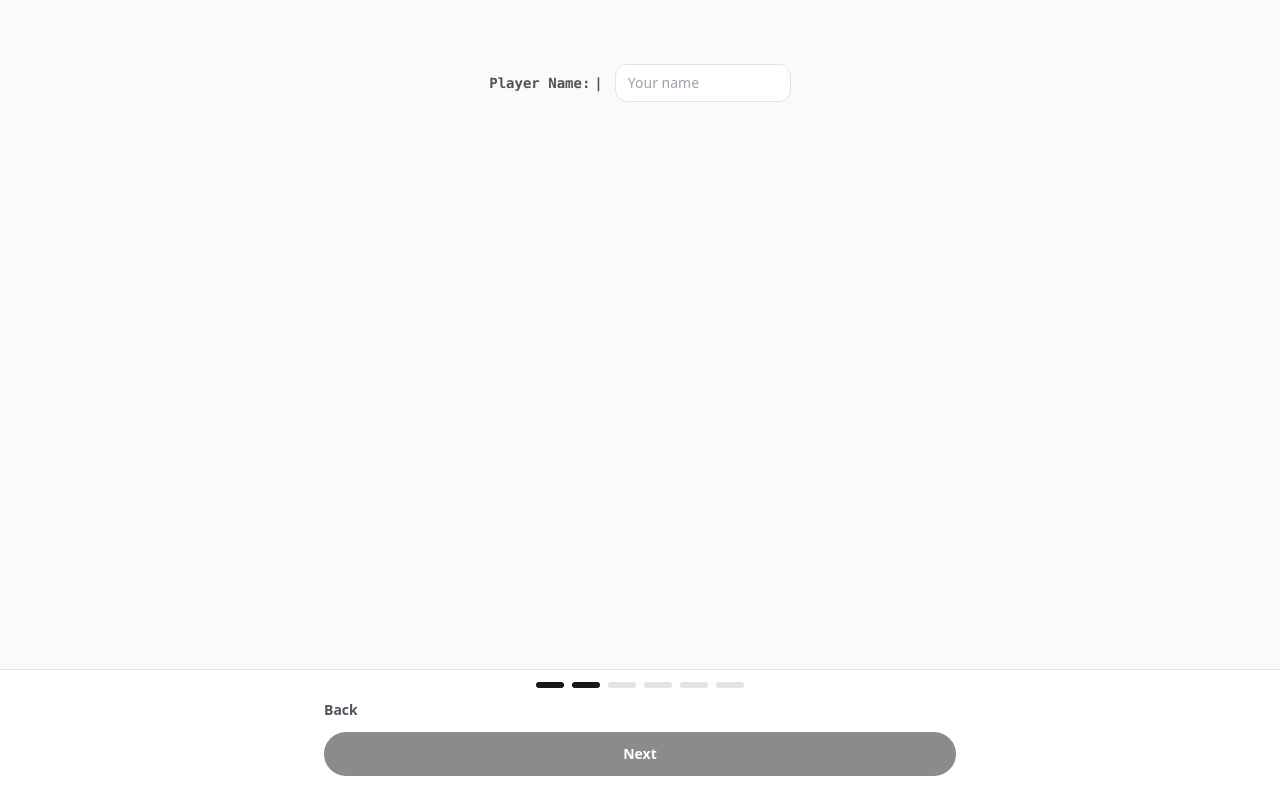
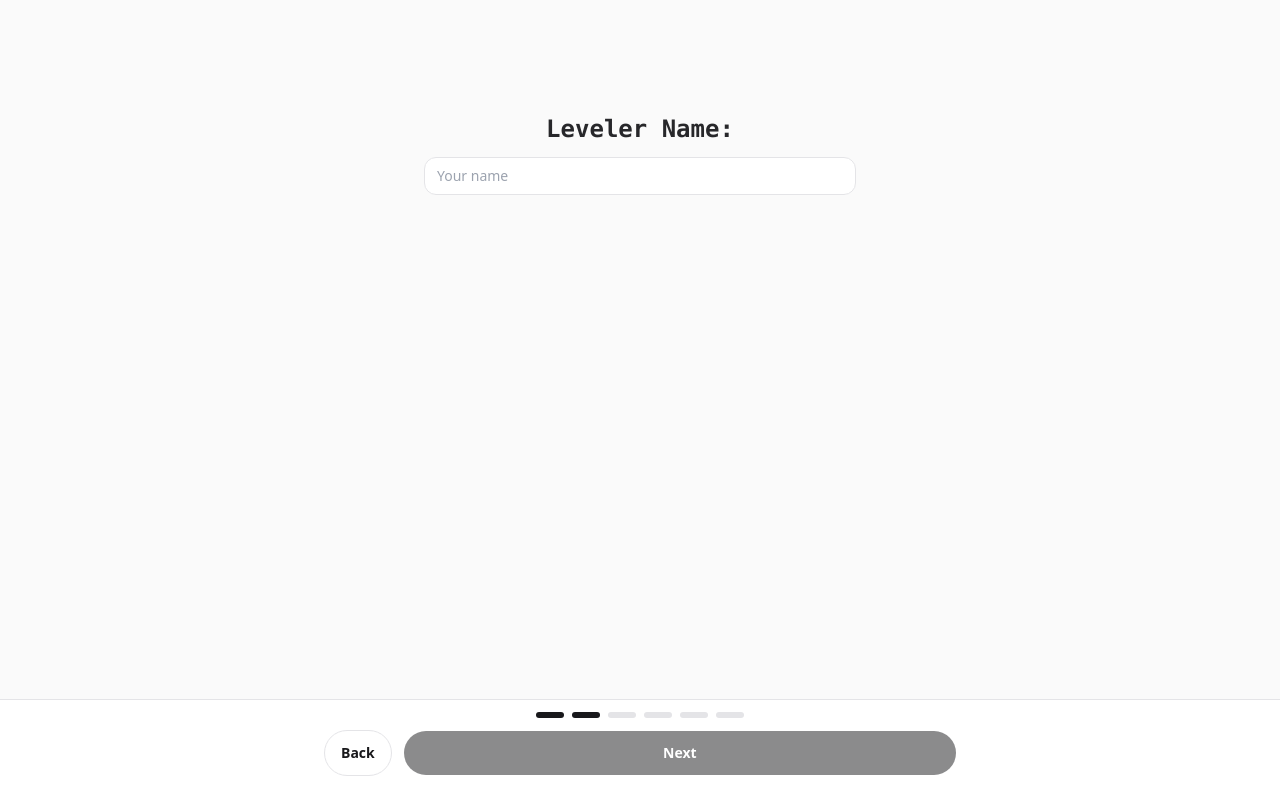
Before and after one commit to RajCommand/Lvl-Up, a React (Vite) app: page / in a window 1280 px wide. Both pictures are taken after a click on the button "Next". Built offline with nearby package versions, Linux system fonts and the light colour scheme.

Commit message:
Update existing files and add new ones

```diff
--- a/src/Onboarding.jsx
+++ b/src/Onboarding.jsx
@@ -57,14 +57,14 @@ export default function Onboarding({ onComplete }) {
 
   useEffect(() => {
     if (step !== 2) return;
-    const fullText = "Player Name:";
+    const fullText = "Leveler Name:";
     let i = 0;
     setTypedLabel("");
     const timer = setInterval(() => {
       i += 1;
       setTypedLabel(fullText.slice(0, i));
       if (i >= fullText.length) clearInterval(timer);
-    }, 45);
+    }, 120);
     return () => clearInterval(timer);
   }, [step]);
 
@@ -164,22 +164,17 @@ export default function Onboarding({ onComplete }) {
           0% { opacity: 0; transform: translateY(10px) scale(0.98); }
           100% { opacity: 1; transform: translateY(0) scale(1); }
         }
-        @keyframes caretBlink {
-          0%, 49% { opacity: 1; }
-          50%, 100% { opacity: 0; }
-        }
         .animate-step-in { animation: stepIn 320ms ease both; }
         .animate-brand { animation: brandIn 520ms ease both; }
         .animate-subtitle { animation: brandIn 520ms ease 120ms both; }
         .animate-cta { animation: ctaIn 420ms ease 260ms both; }
-        .caret { animation: caretBlink 900ms step-end infinite; }
       `}</style>
 
       <div className="mx-auto flex min-h-screen max-w-2xl flex-col px-5 pb-28">
         <div className="flex-1 overflow-y-auto">
           <div
             className={cx("min-h-full flex", contentAlignment)}
-            style={step <= 4 ? { paddingTop: "8vh" } : undefined}
+            style={step <= 4 ? { paddingTop: "14vh" } : undefined}
           >
             <div key={transitionKey} className="w-full animate-step-in">
               {step === 1 ? (
@@ -201,35 +196,40 @@ export default function Onboarding({ onComplete }) {
 
               {step === 2 ? (
                 <div className="text-center">
-                  <div className="flex flex-wrap items-center justify-center gap-3">
-                    <div className={cx("text-sm font-semibold", isDark ? "text-zinc-300" : "text-zinc-600")}>
+                  <div
+                    className={cx(
+                      "mx-auto w-full max-w-md px-2"
+                    )}
+                  >
+                    <div className={cx("text-2xl font-extrabold", isDark ? "text-zinc-200" : "text-zinc-800")}>
                       <span className="font-mono">{typedLabel}</span>
-                      <span className="caret ml-1 font-mono">|</span>
                     </div>
+                    <div className="mt-3">
                       <input
                         ref={nameInputRef}
                         value={playerName}
                         onChange={(e) => setPlayerName(e.target.value)}
                         className={cx(
-                        "w-44 rounded-xl border px-3 py-2 text-sm",
-                        isDark ? "border-zinc-800 bg-zinc-950/20" : "border-zinc-200 bg-white"
+                          "w-full rounded-xl border px-3 py-2 text-sm",
+                          isDark ? "border-zinc-800 bg-zinc-950/20 text-zinc-100" : "border-zinc-200 bg-white text-zinc-900"
                         )}
                         placeholder="Your name"
                       />
+                    </div>
                   </div>
                 </div>
               ) : null}
 
               {step === 3 ? (
                 <div className="text-center space-y-3">
-                  <div className="text-lg font-extrabold">Date of Birth</div>
+                  <div className="text-2xl font-extrabold">Date of Birth</div>
                   <input
                     ref={dobInputRef}
                     type="date"
                     value={dob}
                     onChange={(e) => setDob(e.target.value)}
                     className={cx(
-                      "mx-auto w-full max-w-sm rounded-2xl border px-4 py-3 text-sm",
+                      "mx-auto w-full max-w-md rounded-2xl border px-4 py-3 text-sm",
                       isDark ? "border-zinc-800 bg-zinc-950/20" : "border-zinc-200 bg-white"
                     )}
                   />
@@ -434,17 +434,31 @@ export default function Onboarding({ onComplete }) {
             })}
           </div>
           {step > 1 ? (
+            <div className="flex items-center gap-3">
               <button
                 type="button"
                 onClick={handleBack}
                 className={cx(
-                "self-start text-sm font-semibold",
-                isDark ? "text-zinc-300" : "text-zinc-600"
+                  "rounded-full px-4 py-3 text-sm font-semibold transition",
+                  isDark ? "border border-zinc-700 bg-zinc-900 text-zinc-100" : "border border-zinc-200 bg-white text-zinc-900"
                 )}
               >
                 Back
               </button>
-          ) : null}
+              <button
+                type="button"
+                onClick={handleNext}
+                disabled={!canProceed}
+                className={cx(
+                  "flex-1 rounded-full px-5 py-3 text-sm font-semibold transition",
+                  isDark ? "bg-zinc-100 text-zinc-900 disabled:opacity-50" : "bg-zinc-900 text-white disabled:opacity-50",
+                  step === 1 ? "animate-cta" : ""
+                )}
+              >
+                {step === stepsTotal ? "Finish" : "Next"}
+              </button>
+            </div>
+          ) : (
             <button
               type="button"
               onClick={handleNext}
@@ -457,6 +471,7 @@ export default function Onboarding({ onComplete }) {
             >
               {step === stepsTotal ? "Finish" : "Next"}
             </button>
+          )}
         </div>
       </div>
     </div>
```
Lines whose indentation alone changed are shown as unchanged.
